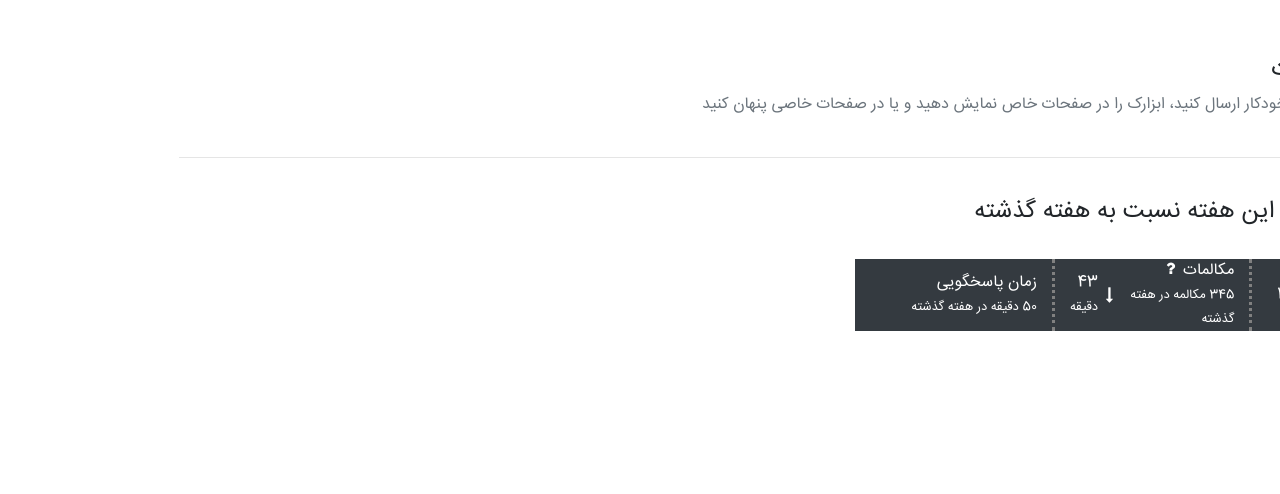
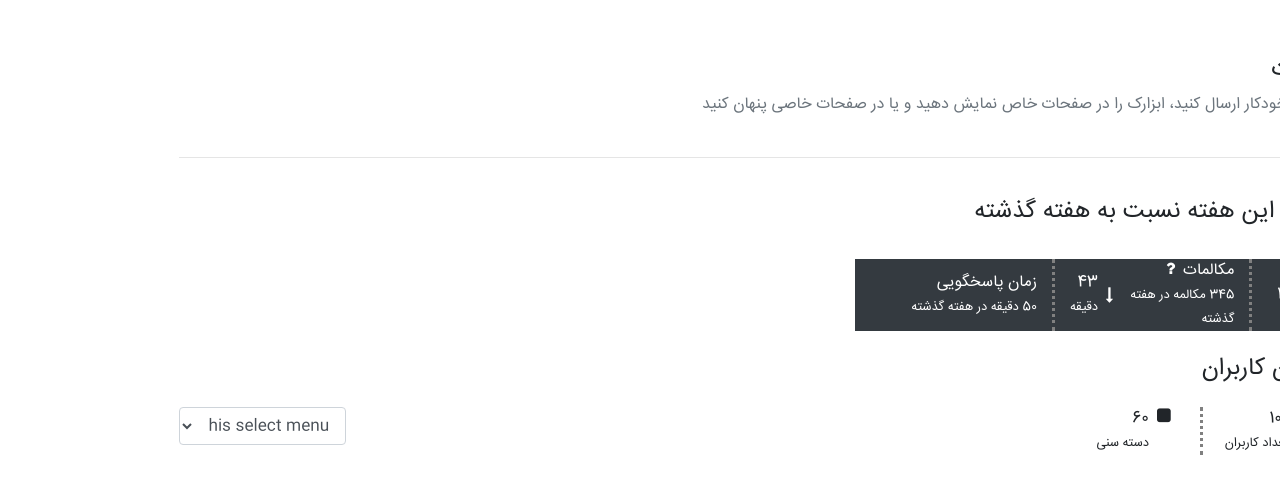
Before and after one commit to MamadTaheri/raychat-react-interview, a React (Create React App) app: page / in a window 1280 px wide. Shown: the top 494 px of the page. Built offline with nearby package versions, Linux system fonts and the light colour scheme.

Commit message:
add two rows to Char component

```diff
--- a/src/components/Chart.js
+++ b/src/components/Chart.js
@@ -1,11 +1,57 @@
-import React from 'react';
+import React from "react";
 
 const Chart = () => {
-    return (
-        <div>
+  return (
+    <>
+      <div className="row mt-2 mt-md-2 p-2 px-md-5">
+        <div className="col-md-12">
+          <h4>آمار سن کاربران</h4>
+        </div>
+      </div>
 
+      <div className="row p-2 px-md-5 justify-content-between">
+        <div className="col-md-3 d-flex">
+          <div className="col-md-6 border-left-dot d-flex align-items-center justify-content-center ">
+            <div className="d-flex align-items-center">
+              <i
+                className="fa fa-square align-self-start"
+                aria-hidden="true"
+              ></i>
+              <div className="align-items-center justify-content-center mr-2">
+                <p>100 </p>
+                <p>
+                  <small> تعداد کاربران </small>
+                </p>
+              </div>
+            </div>
+          </div>
+          <div className="col-md-6 d-flex align-items-center justify-content-center ">
+            <div className="d-flex align-items-center">
+              <i
+                className="fa fa-square align-self-start"
+                aria-hidden="true"
+              ></i>
+              <div className="align-items-center justify-content-center mr-2">
+                <p>60 </p>
+                <p>
+                  <small> دسته سنی </small>
+                </p>
+              </div>
+            </div>
+          </div>
         </div>
-    );
+
+        <div className="col-md-2 ">
+          <select className="form-control" aria-label="Default select example">
+            <option >Open this select menu</option>
+            <option value="1">One</option>
+            <option value="2">Two</option>
+            <option value="3">Three</option>
+          </select>
+        </div>
+      </div>
+    </>
+  );
 };
 
 export default Chart;
```
